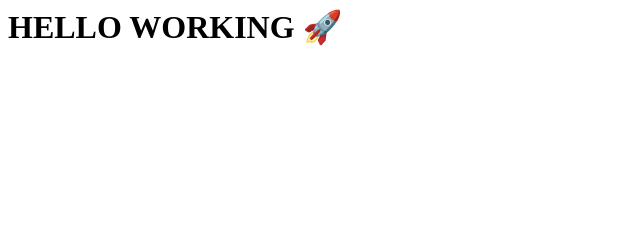
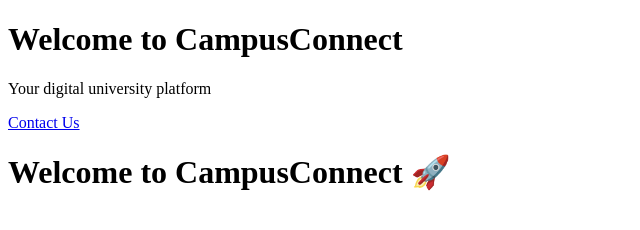
Before and after one commit to verycheerry/campusconnect-website, a plain HTML site: page index.html in a window 1280 px wide. Shown: the whole page, without its empty margins (0-640 px from the left). Drawn offline with Linux system fonts and the light colour scheme.

Commit message:
Update index.html

```diff
--- a/index.html
+++ b/index.html
@@ -1 +1,14 @@
-<h1>HELLO WORKING 🚀</h1>
+<!DOCTYPE html>
+<html>
+<head>
+    <title>CampusConnect</title>
+    <link rel="stylesheet" href="style.css">
+</head>
+<body>
+    <h1>Welcome to CampusConnect</h1>
+    <p>Your digital university platform</p>
+
+    <a href="contact.html">Contact Us</a>
+</body>
+</html>
+<h1>Welcome to CampusConnect 🚀</h1>
```
